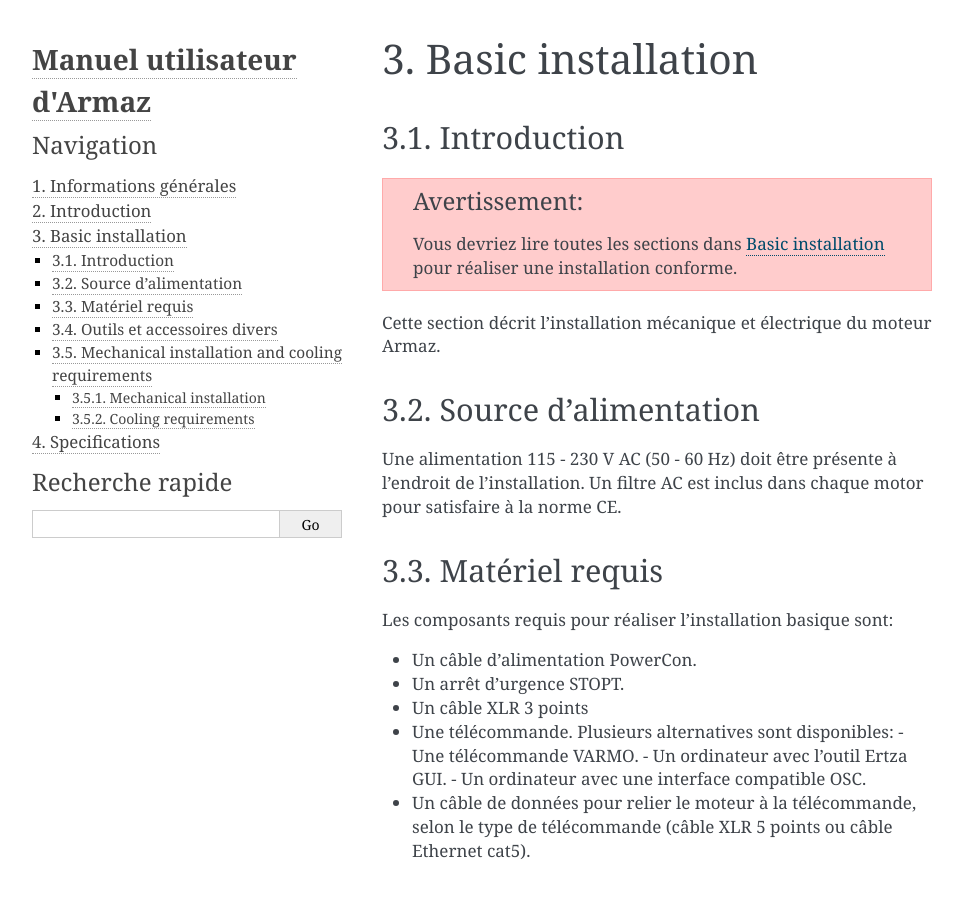
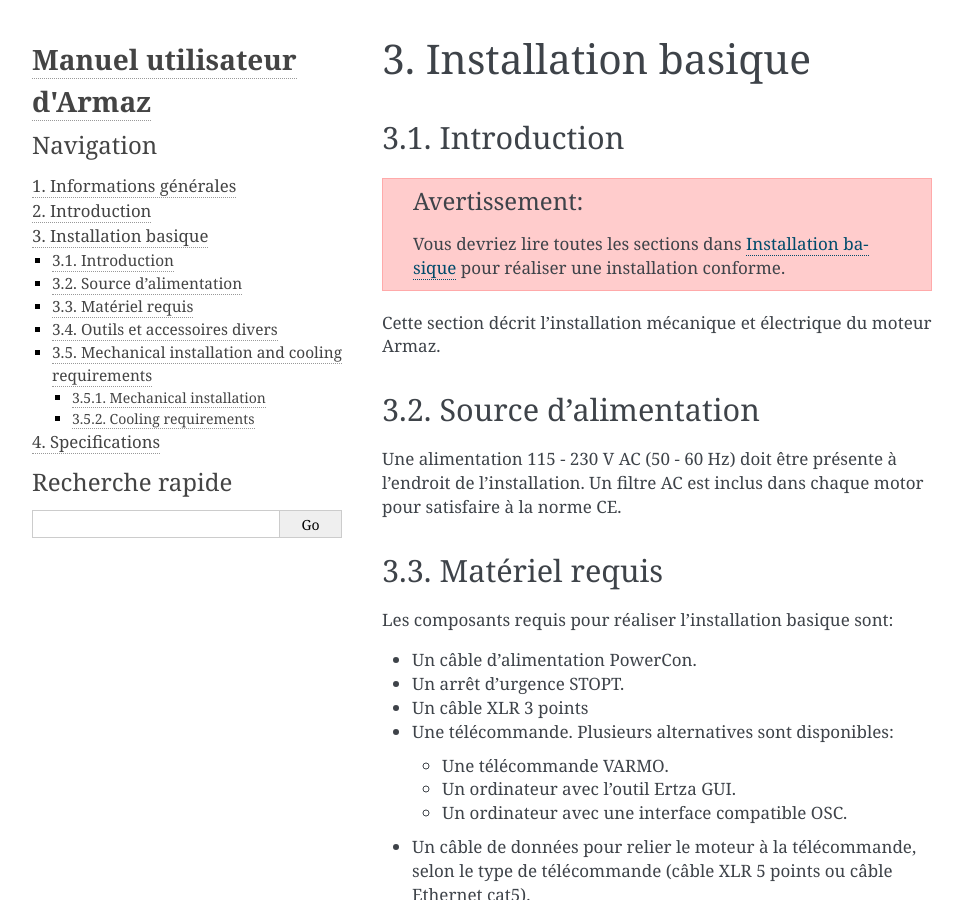
Before and after one commit to exmachina-dev/armaz-doc-french, a Sphinx documentation site: the page built from source/03-basic-installation.rst, in a window 1280 px wide and 900 px high. Shown: the whole window, without its empty margins (148-1111 px from the left). Built offline with Sphinx 7.4.7, drawn with Linux system fonts in a browser that asks for light colours.

Commit message:
Small fixes

```diff
--- a/source/02-introduction.rst
+++ b/source/02-introduction.rst
@@ -28,7 +28,7 @@
 informatiques. Si vous n'êtes pas qualifié, vous devriez chercher une assistance avant de continuer.
 
 Numéro de série
---------------
+---------------
 
 Armaz est disponible dans différentes versions (appelées variantes).
 Le numéro de série est noté sur la face arrière de l'appareil.
--- a/source/03-basic-installation.rst
+++ b/source/03-basic-installation.rst
@@ -1,5 +1,5 @@
-Basic installation
-==================
+Installation basique
+====================
 
 Introduction
 ------------
@@ -22,9 +22,11 @@
 * Un arrêt d'urgence STOPT.
 * Un câble XLR 3 points
 * Une télécommande. Plusieurs alternatives sont disponibles:
-  - Une télécommande VARMO.
-  - Un ordinateur avec l'outil :doc:`Ertza GUI <ertza:tools>`.
-  - Un ordinateur avec une interface compatible OSC.
+
+  * Une télécommande VARMO.
+  * Un ordinateur avec l'outil :doc:`Ertza GUI <ertza:tools>`.
+  * Un ordinateur avec une interface compatible OSC.
+
 * Un câble de données pour relier le moteur à la télécommande, selon le type de télécommande
   (câble XLR 5 points ou câble Ethernet cat5).
 
```
Also changed, not shown: other parts of source/02-introduction.rst (+1 -1 lines).
